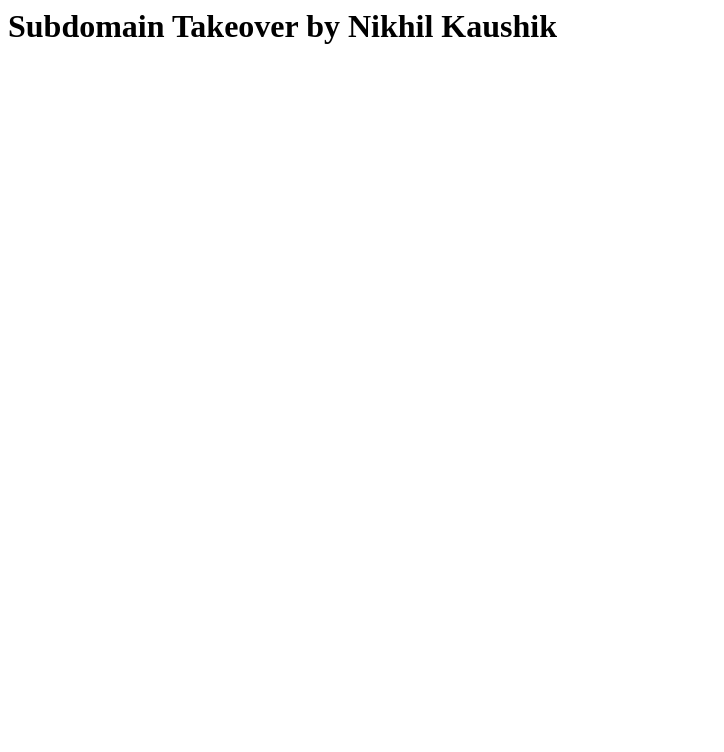
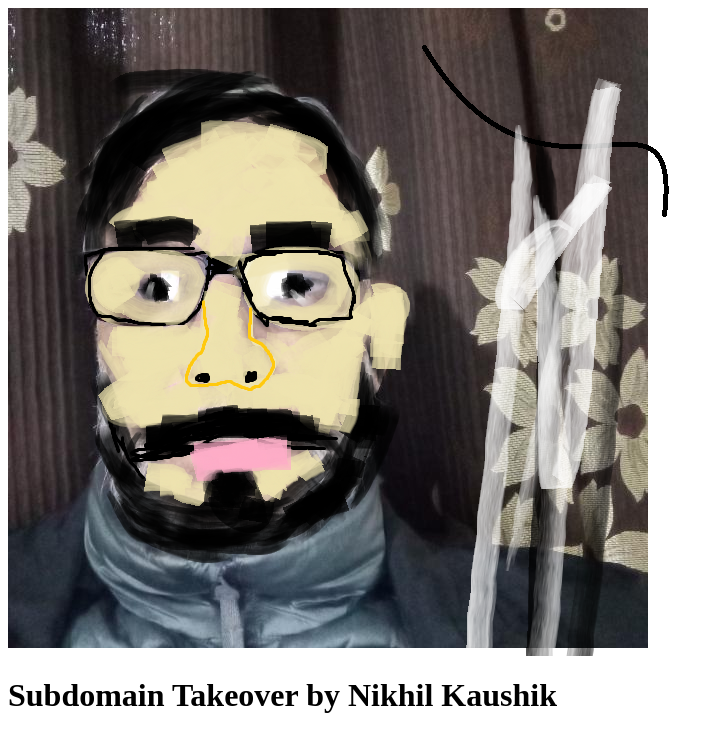
Before and after one commit to NikhilkaushikOp/subdomaintakeover, a plain HTML site: page index.html in a window 1280 px wide. Shown: the whole page, without its empty margins (0-724 px from the left). Drawn offline with Linux system fonts and the light colour scheme.

Commit message:
Update index.html

```diff
--- a/index.html
+++ b/index.html
@@ -1,4 +1,5 @@
 <html>
+  <img src="/butta.png"/>
 <h1>
 Subdomain Takeover by Nikhil Kaushik
 
```
